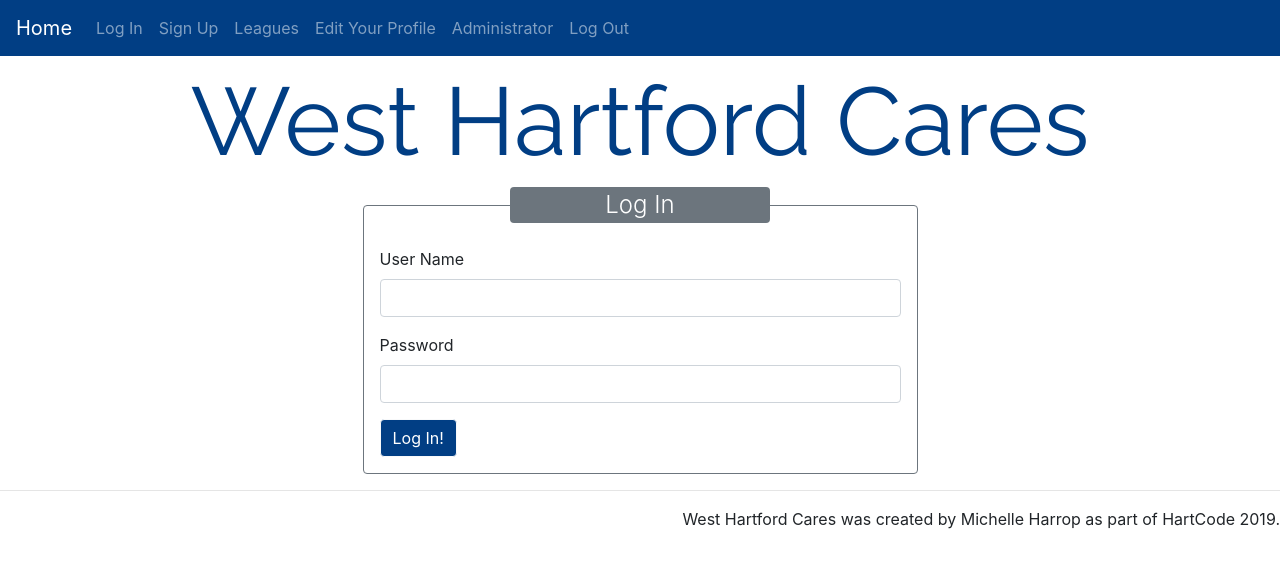
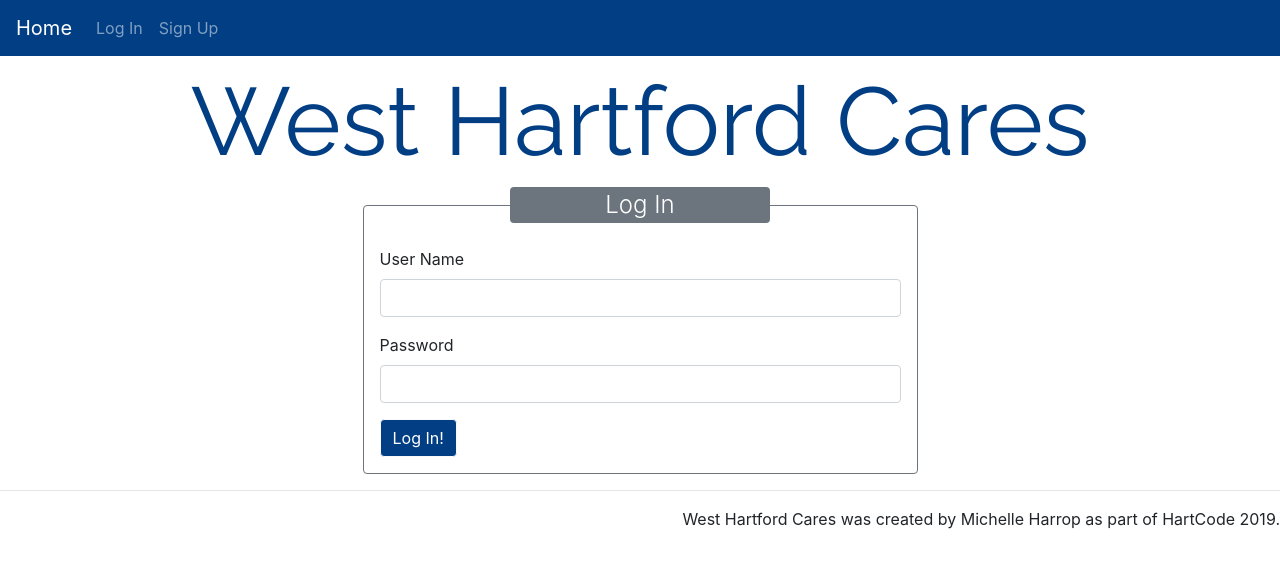
Before and after one commit to harropm1/MEAN_Final_Project, an Angular app in the folder client/: page /login in a window 1280 px wide. Shown: the top 568 px of the page. Built offline with nearby package versions, Linux system fonts and the light colour scheme.

Commit message:
made edits to authorization to show/hide nav links

```diff
--- a/client/src/app/edit/edit.component.ts
+++ b/client/src/app/edit/edit.component.ts
@@ -20,17 +20,23 @@ export class EditComponent implements OnInit {
   constructor(private userService: UserService, private authService: AuthService, private router: Router) { }
 
   ngOnInit() {
+
+    //if the user isn't logged in
+    if (this.authService.getAuthStatus() == false)
+    {
+      this.router.navigate(['login']);
+    }
+
     this.ID = this.authService.getUserId();
-    console.log(this.ID)
 
     // set elements values based on GET user data request for a specific user
     this.userService.getUser(this.authService.getUserId()).subscribe(data => {
-      console.log(data);
       this.USERNAME = data.USERNAME;
       this.EMAIL = data.EMAIL;
     });
   }
-  // Validation for the Update Info submit.
+
+  // what happens when the submit button is clicked
   onSubmit(): void {
     if (this.EMAIL == '') {
       this.errMsg = 'Email Address is required.';
@@ -52,6 +58,7 @@ export class EditComponent implements OnInit {
     }
   }
 
+  //what happens when the delete button is clicked
   onDelete(): void {
     this.userService.delete(this.authService.getUserId()).subscribe(data => {
       if (data['error']) {
--- a/client/src/app/leagues/leagues.component.ts
+++ b/client/src/app/leagues/leagues.component.ts
@@ -1,5 +1,8 @@
 import { Component, OnInit } from '@angular/core';
+import { Router } from '@angular/router';
+
 import { LeaguesService } from '../providers/leagues.service';
+import { AuthService } from '../providers/auth.service';
 
 @Component({
   selector: 'app-leagues',
@@ -7,11 +10,21 @@ import { LeaguesService } from '../providers/leagues.service';
   styleUrls: ['./leagues.component.css']
 })
 export class LeaguesComponent implements OnInit {
+  //setting the leagues as an array, so I can use ngFor in the html to dynamically generate it
+  leagues: Array<string> = [];
+  constructor(
+    private leaguesService: LeaguesService,
+    private authService: AuthService,
+    private router: Router) { }
 
-  leagues: Array<string> = [];
-  constructor(private leaguesService: LeaguesService) { }
+  //what happens when the page loads
+  ngOnInit() {
+    //if the user isn't logged in
+    if (this.authService.getAuthStatus() == false)
+    {
+      this.router.navigate(['login']);
+    }
 
-  ngOnInit() {
     // calling getLeagues() method in LeagueService
     this.leaguesService.getLeagues().subscribe(data => {
       this.leagues = data;
--- a/client/src/app/nav/nav.component.html
+++ b/client/src/app/nav/nav.component.html
@@ -1,6 +1,6 @@
 <!--nav bar-->
 <nav class="navbar navbar-expand-lg navbar-dark navbar-custom">
-    <a class="navbar-brand" href="/">Home</a>
+    <a class="navbar-brand" (click)="goHome()">Home</a>
     <button class="navbar-toggler" type="button" data-toggle="collapse" data-target="#navbarToggler"
         aria-controls="navbarToggler" aria-expanded="false" aria-label="Toggle navigation">
         <span class="navbar-toggler-icon"></span>
@@ -8,22 +8,22 @@
     <div class="collapse navbar-collapse" id="navbarToggler">
         <ul class="navbar-nav mr-auto mt-2 mt-lg-0">
             <li class="nav-item">
-                <a class="nav-link" id="login" (click)="goLogin()">Log In</a>
+                <a class="nav-link" id="login" (click)="goLogin()" *ngIf="!isAuth()">Log In</a>
             </li>
             <li class="nav-item">
-                <a class="nav-link" id="signup"(click)="goRegister()">Sign Up</a>
+                <a class="nav-link" id="signup"(click)="goRegister()" *ngIf="!isAuth()">Sign Up</a>
             </li>
             <li class="nav-item">
-                <a class="nav-link" id="leagues" (click)="goLeagues()">Leagues</a>
+                <a class="nav-link" id="leagues" (click)="goLeagues()" *ngIf="isAuth()">Leagues</a>
             </li>
             <li class="nav-item">
-                <a class="nav-link" id="update" (click)="goEdit()">Edit Your Profile</a>
+                <a class="nav-link" id="update" (click)="goEdit()" *ngIf="isAuth()">Edit Your Profile</a>
             </li>
             <li class="nav-item">
-                <a class="nav-link" id="admin" (click)="goAdmin()">Administrator</a>
+                <a class="nav-link" id="admin" (click)="goAdmin()" *ngIf="isAdmin()">Administrator</a>
             </li>
             <li class="nav-item">
-                <a class="nav-link" id="logout" (click)="goLogout()">Log Out</a>
+                <a class="nav-link" id="logout" (click)="goLogout()" *ngIf="isAuth()">Log Out</a>
             </li>
         </ul>
     </div>
--- a/client/src/app/nav/nav.component.ts
+++ b/client/src/app/nav/nav.component.ts
@@ -10,59 +10,52 @@ import { AuthService } from './../providers/auth.service';
 export class NavComponent implements OnInit {
 
   constructor(private router: Router, private authService: AuthService) { }
+  ngOnInit() {}
 
-  ngOnInit() {
+  // checks if the user is logged in
+  isAuth(): boolean {
+    return this.authService.getAuthStatus();
+  };
+
+  // checks if the users is an admin
+  isAdmin(): boolean {
+    return this.authService.getAdminStatus();
+  };
+
+  //when the home button is clicked
+  goHome(): void {
+    this.router.navigate(['/']);
   }
 
+  //when the login nav button is clicked
   goLogin(): void {
     this.router.navigate(['login']);
   }
 
+  //when the register button is clicked
   goRegister(): void {
     this.router.navigate(['register']);
   }
 
-  goEdit(): void {
-    if (this.authService.getAuthStatus() == true)
-    {
-      this.router.navigate(['edit']);
-    }
-    else
-    {
-      this.router.navigate(['login'])
-    }
-
+  //when the league button is clicked
+  goLeagues(): void {
+    this.router.navigate(['leagues']);
   }
 
-  goAdmin(): void {
-    if (this.authService.getAdminStatus() == true && this.authService.getAuthStatus() == true)
-    {
-      this.router.navigate(['admin']);
-    }
-    else if (this.authService.getAdminStatus() == false && this.authService.getAuthStatus() == true)
-    {
-      this.router.navigate(['leagues']);
-    }
-    else
-    {
-      this.router.navigate(['login']);
-    }
+  //when the edit button is clicked
+  goEdit(): void {
+    this.router.navigate(['edit']);
   }
 
+  //when the admin button is clicked
+  goAdmin(): void {
+    this.router.navigate(['admin']);
+  }
+
+  //when the logout button is clicked
   goLogout(): void {
     this.authService.setAuthStatus(false);
     this.authService.setAdminStatus(false);
     this.router.navigate(['/']);
   }
-
-  goLeagues(): void {
-    if (this.authService.getAuthStatus() == true)
-    {
-      this.router.navigate(['leagues']);
-    }
-    else
-    {
-      this.router.navigate(['login'])
-    }
-  }
 }
--- a/client/src/app/providers/user.service.ts
+++ b/client/src/app/providers/user.service.ts
@@ -40,7 +40,6 @@ export class UserService {
 
   //GET for inserting a user's information
   getUser(id: number): Observable<any> {
-    console.log(this.authService.getUserId());
     return this.http.get(`${this.usersEndpoint}getUser/${this.authService.getUserId()}`, this.httpOptions)
       .pipe(map(res => <any[]>res));
   }
```
Also changed, not shown: 1 other file (tests, documents, lock files or other folders).
